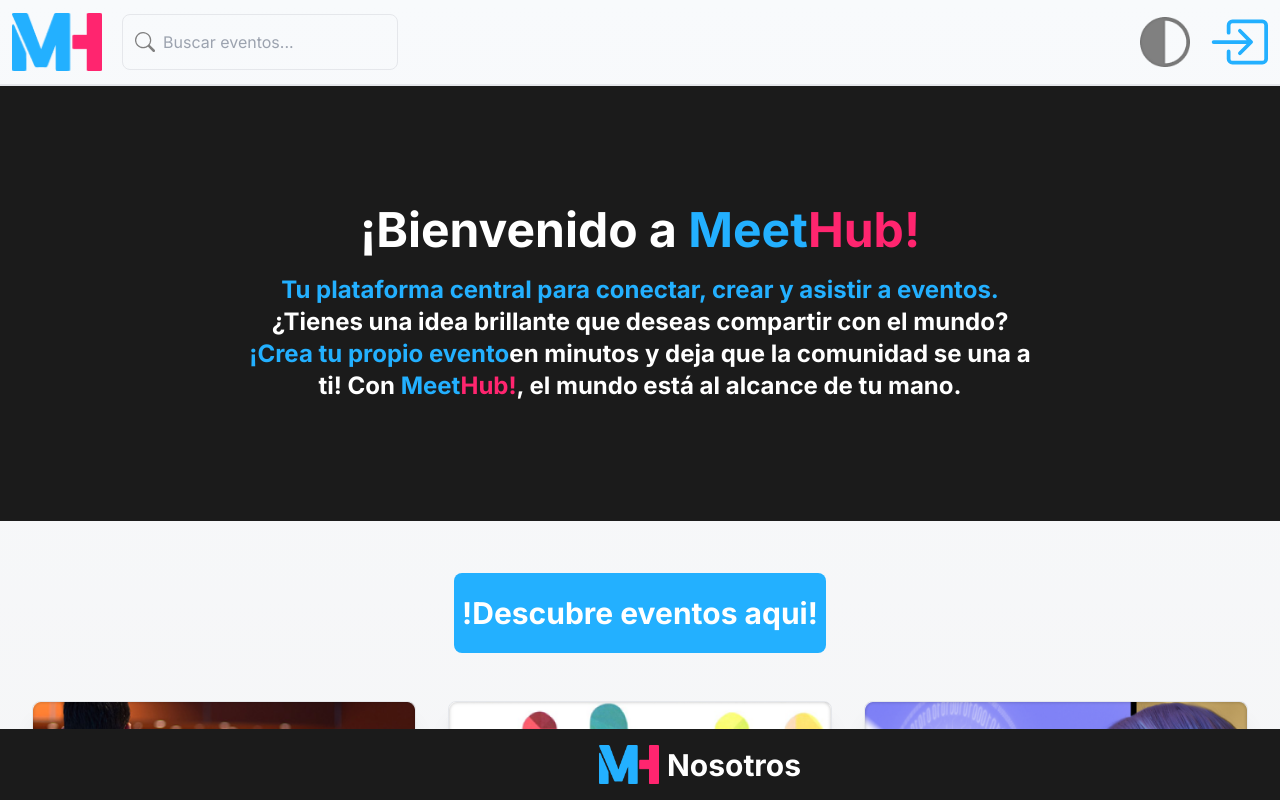
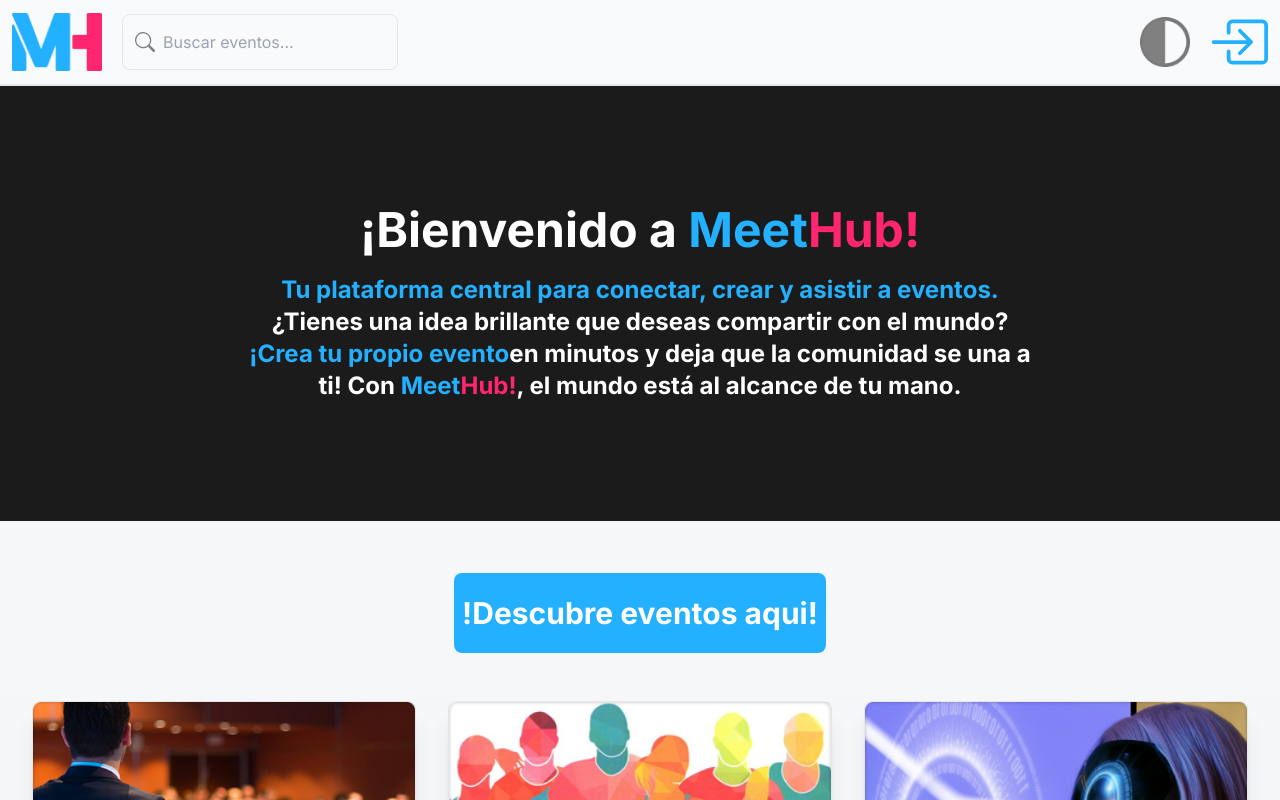
Before and after one commit to No-Country/c16-27-n-node-react, a Next.js app: page / in a window 1280 px wide. Shown: the top 800 px of the page. Built offline with nearby package versions, Linux system fonts and the light colour scheme.

Commit message:
Update Footer height

```diff
--- a/src/app/components/Footer.jsx
+++ b/src/app/components/Footer.jsx
@@ -3,7 +3,7 @@ import Image from 'next/image';
 
 const Footer = () => {
   return (
-    <footer className="fixed bottom-0 w-[1400px] bg-[#1B1B1B] text-white p-4 flex items-center justify-center">
+    <footer className="w-full bg-[#1B1B1B] text-white p-4 flex items-center justify-center mt-auto">
       <Image
         src="/meethub-logo.png"
         alt="Logo de Meethub"
```
